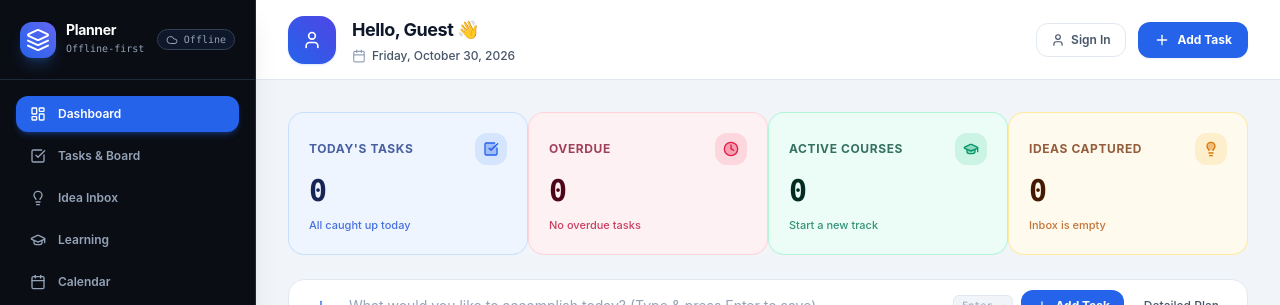
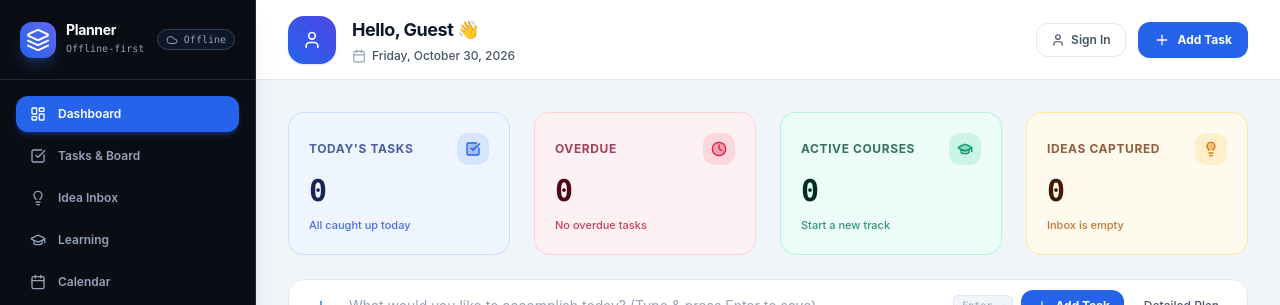
Before and after one commit to sakibnjr/second-brain, a React (Vite) app in the folder apps/desktop/: page / in a window 1280 px wide. Shown: the top 305 px of the page. Built offline with nearby package versions, Linux system fonts and the light colour scheme; no server answers.

Commit message:
fix(dashboard): change invalid gap-4.5 to gap-5 lg:gap-6 to restore gaps between stat cards

```diff
--- a/apps/desktop/src/components/DashboardView.tsx
+++ b/apps/desktop/src/components/DashboardView.tsx
@@ -99,7 +99,7 @@ export function DashboardView({
   return (
     <div className="flex flex-col flex-1 w-full max-w-none space-y-6 min-h-0">
       {/* 1. Stat Cards with Balanced Structure & Helpful Context */}
-      <div className="grid grid-cols-2 lg:grid-cols-4 gap-4.5 w-full shrink-0">
+      <div className="grid grid-cols-2 lg:grid-cols-4 gap-5 lg:gap-6 w-full shrink-0">
         {/* Card 1: Today's Tasks */}
         <div
           onClick={() => onNavigate("tasks")}
```
